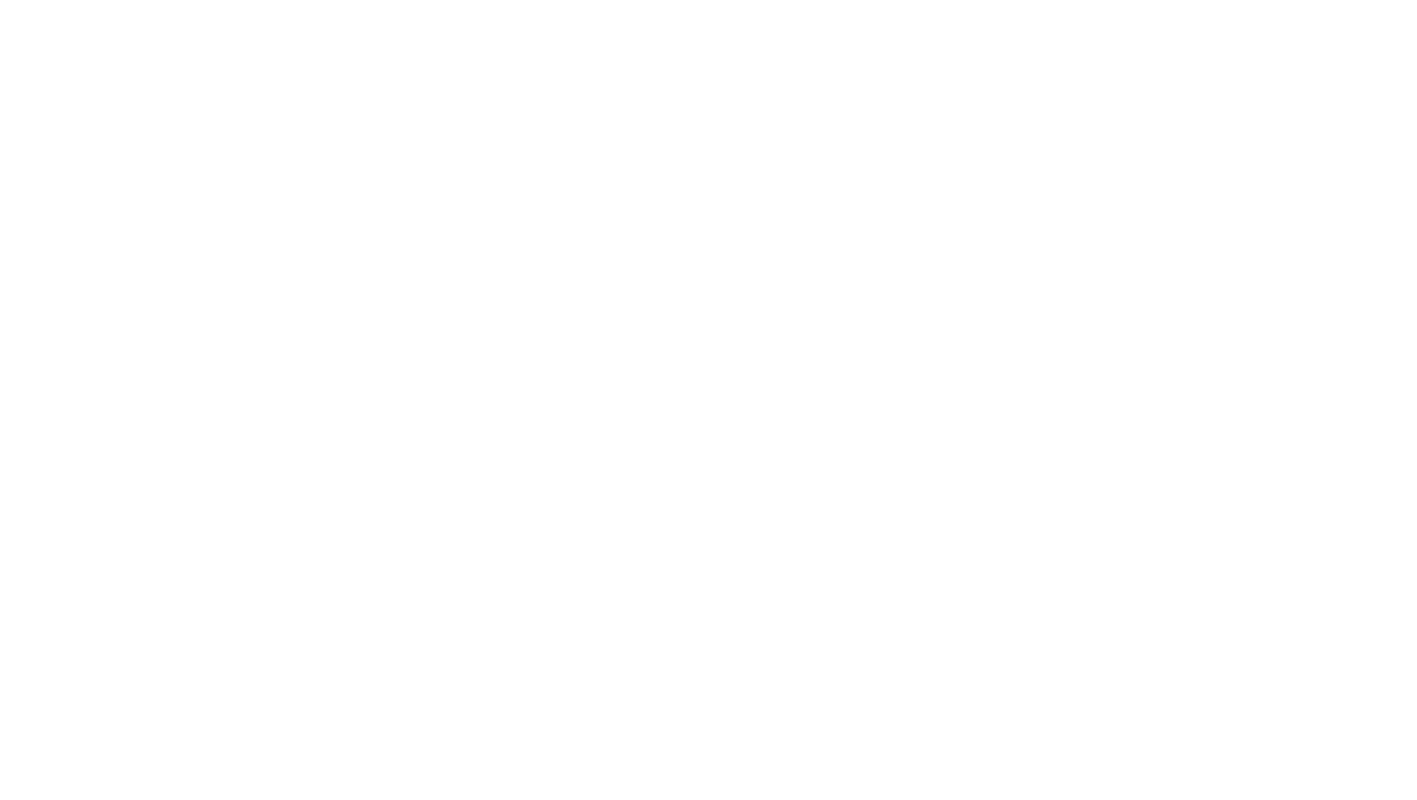
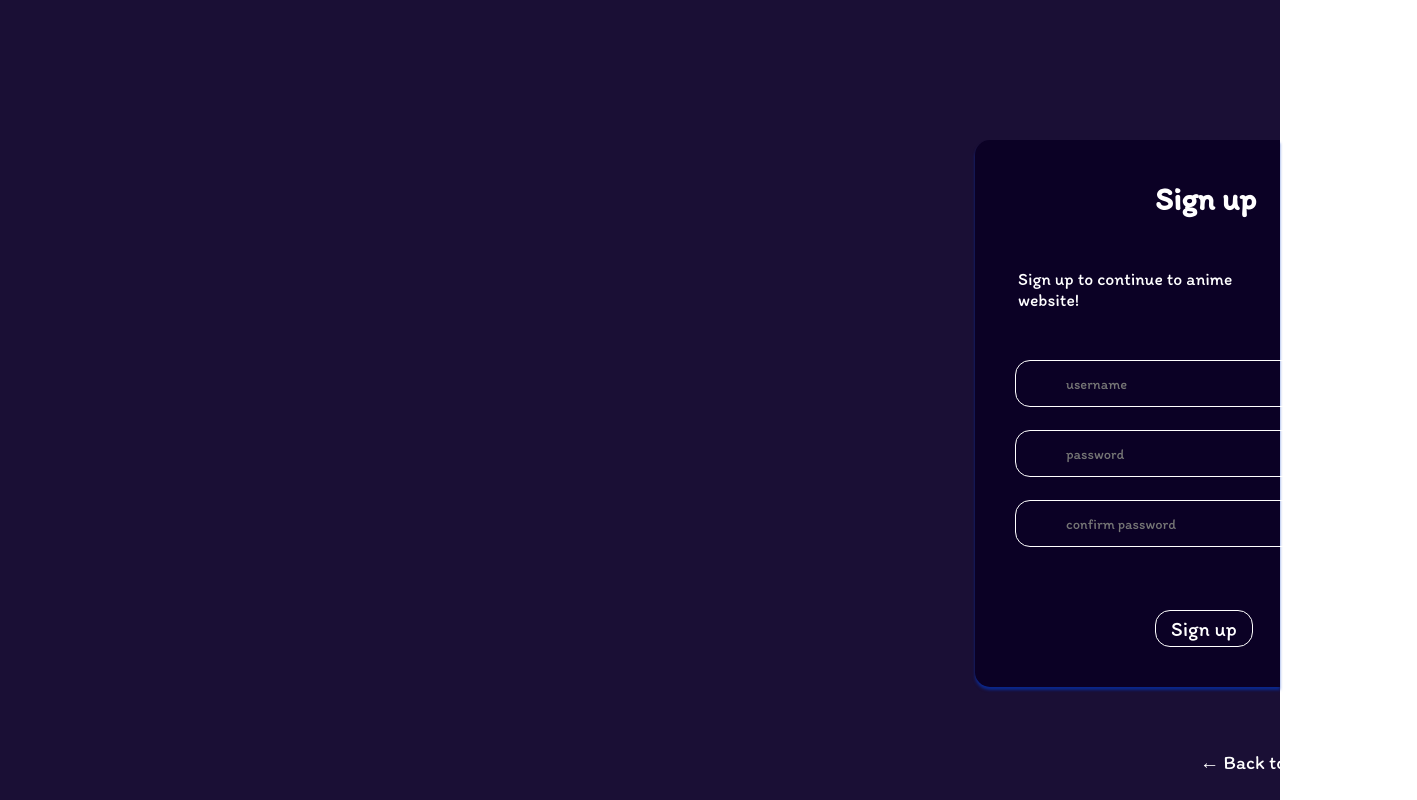
Before and after one commit to kalviumcommunity/Popular_Anime, a React (Vite) app in the folder client/: page /signup in a window 1280 px wide. Before the commit this address had no page. Shown: the whole page, 1417 px wide, since content can reach past the window. Built offline with nearby package versions, Linux system fonts and the light colour scheme.

Commit message:
added tokens

```diff
--- a/client/src/App.jsx
+++ b/client/src/App.jsx
@@ -8,6 +8,7 @@ import Mainpage1 from './components/mainpage1'
 import Update from './components/update';
 import Edit from './components/edit';
 import Loginpage from './components/loginpage';
+import Signup from './components/signup';
 function App() {
   return (
     <>
@@ -20,6 +21,7 @@ function App() {
         <Route path='/updateani' element={<Update/>}></Route>
         <Route path='/editani/:id' element={<Edit/>}></Route>
         <Route path='/loginpage' element={<Loginpage/>}></Route>
+        <Route path='/signup' element={<Signup/>}></Route>
       </Routes>
     </>
   )
--- a/client/src/components/loginpage.jsx
+++ b/client/src/components/loginpage.jsx
@@ -1,51 +1,71 @@
-import React from "react"
-import "./loginpage.css"
-// import image from './assets/login.jpg'
-// import user from './assets/User-3.png'
-// import pass from './assets/Password.png'
-// import lock from './assets/Lock.png'
-import { Link } from 'react-router-dom';
-import { useState } from "react"
-const Login =()=>{
-    const [userName,setUserName]=useState()
-    const [password,setPassword]=useState()
-    const [confirmPassword,setConfirmPassword]=useState()
-    const updateUsertoCookie =(e)=>{
-        e.preventDefault();
-        if(password!=confirmPassword){
-            alert("password do not match");
-            return;
+import React from "react";
+import { useState } from "react";
+import { useEffect } from "react";
+import "./signup.css";
+import axios from "axios";
+import { Link, useNavigate } from 'react-router-dom';
+function Login(){
+    const navigate = useNavigate();
+    const [userName, setUserName] = useState('');
+    const [password, setPassword] = useState('');
+    const [loginMessage, setLoginMessage] = useState('');
+
+    useEffect(() => {
+      let timer;
+      if (loginMessage) {
+        timer = setTimeout(() => {
+          setLoginMessage('');
+        }, 3000);
+      }
+      return () => clearTimeout(timer);
+    }, [loginMessage]);
+
+    const setCookie = (name, value, days) => {
+      let expires = "";
+      if (days) {
+        const date = new Date();
+        date.setTime(date.getTime() + (days * 24 * 60 * 60 * 1000));
+        expires = "; expires=" + date.toUTCString();
+      }
+      document.cookie = name + "=" + (value || "") + expires + "; path=/";
+    };
+
+    const handleSubmit = async (event) => {
+        event.preventDefault();
+        try {
+            const response = await axios.post('http://localhost:3000/api/login', { userName, password });
+            if (response.status === 200) {
+              setCookie('username', userName, 365);
+              setCookie('password', password, 365);
+              sessionStorage.setItem('loginSuccess', 'Login successful');
+              sessionStorage.setItem('login', true);
+              navigate("/mainpage");
+            } else {
+              console.log('Failed to log in');
+            }
+          } catch (err) {
+            console.error(err);
+            console.log('User does not exist or there was an error');
+          }
         }
-        const date=new Date();
-        date.setTime(date.getTime() + 360*24*60*60*1000)
-        let expires="expires="+date.toUTCString();
-        document.cookie=`username=${userName};${expires}`;
-        document.cookie=`password=${password};${expires}`;
-
-        setUserName("");
-        setPassword("");
-        setConfirmPassword("");
-        location.href='http://localhost:5173/mainpage'
-    }
-    return(
-        <div className="loginbody">
-            <form onSubmit={updateUsertoCookie} className="login-field">
+    return (
+        <>
+            <div className="loginbody">
+            <form onSubmit={handleSubmit} className="login-field">
                 <h2 id="signup">Sign up</h2>
-                <p className="para">Sign up to continue the anime website!</p>
+                <p className="para">Sign up to continue to anime website!</p>
 
                 <div>
-                    <input type="text" placeholder="username" id="username" onChange={(e)=>setUserName(e.target.value)} required/>
+                    <input type="text" placeholder="username" id="username" onChange={(e) => setUserName(e.target.value)} required />
                 </div>
                 <div>
-                    <input type="password" placeholder="password" id="password"  onChange={(e)=>setPassword(e.target.value)} required/>
+                    <input type="password" placeholder="password" id="password" onChange={(e) => setPassword(e.target.value)} required />
                 </div>
-                <div>
-                    <input type="password" placeholder="confirm password" id="confpassword"  onChange={(e)=>setConfirmPassword(e.target.value)} required/>
-                </div>
-                <button type="submit" id="submit">Sign up</button>
+                <button type="submit" id="submit">Log in</button>
             </form>
             <Link to='/' className="backtohome-btn">← Back to home</Link>
         </div>
+        </>
     )
 }
-export default Login
+export default Login;
--- /dev/null
+++ b/client/src/components/signup.css
@@ -0,0 +1,69 @@
+.loginbody{
+    background-color: #1a0f35;
+    background-size: cover;
+    background-position: center;
+    background-repeat: no-repeat;
+    height: 100vh;
+    overflow-x: hidden;
+}
+.login-field{
+    position: absolute;
+    left: 975px;
+    top: 140px;
+    background-color: #0b0125;
+    padding-bottom: 330px;
+    padding-left: 40px;
+    padding-right: 40px;
+    padding-top: 100px;
+    border-radius: 15px 0px 0px 15px;
+    box-shadow: 0 3px 3px #0038c79a;
+}
+.login-field input{
+    font-size: 0.9rem;
+    padding-left: 50px;
+}
+.para{
+    position: relative;
+    left: 3px;
+    top: -10px;
+}
+#signup{
+    position: relative;
+    left: 140px;
+    bottom: 60px;
+    font-size: 2rem;
+}
+#username,#password,#confpassword{
+    position: absolute;
+    top: 220px;
+    background: none;
+    border: 1px solid white;
+    width: 350px;
+    height: 45px;
+    border-radius: 15px;
+}
+#password{
+    top: 290px;
+}
+#confpassword{
+    top: 360px;
+}
+#submit{
+    position: relative;
+    top: 290px;
+    left: 140px;
+    font-size: 1.3rem;
+    background: none;
+    border: 1px solid white;
+    color: white;
+    padding:5px 15px 5px 15px ;
+    border-radius:15px ;
+}
+.backtohome-btn{
+    position: relative;
+    font-size: 1.2rem;
+    text-decoration: none;
+    color: white;
+    left: 1200px;
+    bottom: -751px;
+}
--- /dev/null
+++ b/client/src/components/signup.jsx
@@ -0,0 +1,58 @@
+import React, { useState } from "react";
+import "./signup.css";
+import axios from "axios";
+import { Link, useNavigate } from 'react-router-dom';
+
+const Signup = () => {
+    const [userName, setUserName] = useState('');
+    const [password, setPassword] = useState('');
+    const [confirmPassword, setConfirmPassword] = useState('');
+    const navigate = useNavigate();
+
+    const updateUsertoCookie = async (e) => {
+        e.preventDefault();
+        if (password !== confirmPassword) {
+            alert("Passwords do not match");
+            return;
+        }
+
+        try {
+            const result = await axios.post("http://localhost:3000/api/signup", { userName, password });
+            console.log(result);
+            sessionStorage.setItem('login', true);
+            sessionStorage.setItem('signupSuccess', 'Signup successful')
+            navigate('/');
+        } catch (err) {
+            console.log(err);
+            if (err.response && err.response.status === 400) {
+                alert("User already exists");
+            } else {
+                alert("Some internal error occurred");
+            }
+        }
+    };
+
+
+    return (
+        <div className="loginbody">
+            <form onSubmit={updateUsertoCookie} className="login-field">
+                <h2 id="signup">Sign up</h2>
+                <p className="para">Sign up to continue to anime website!</p>
+
+                <div>
+                    <input type="text" placeholder="username" id="username" onChange={(e) => setUserName(e.target.value)} required />
+                </div>
+                <div>
+                    <input type="password" placeholder="password" id="password" onChange={(e) => setPassword(e.target.value)} required />
+                </div>
+                <div>
+                    <input type="password" placeholder="confirm password" id="confpassword" onChange={(e) => setConfirmPassword(e.target.value)} required />
+                </div>
+                <button type="submit" id="submit">Sign up</button>
+            </form>
+            <Link to='/' className="backtohome-btn">← Back to home</Link>
+        </div>
+    );
+};
+
+export default Signup;
```
